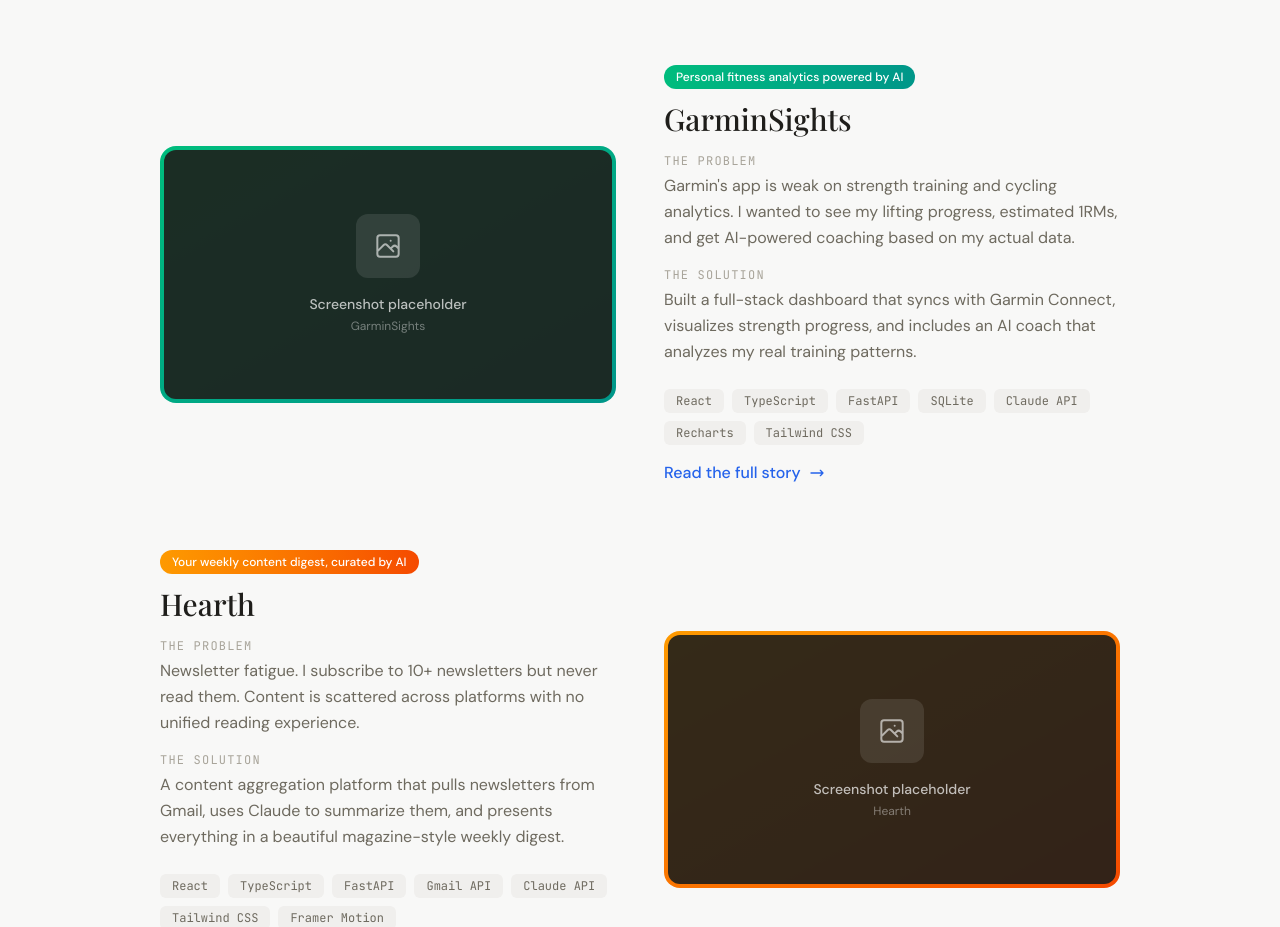
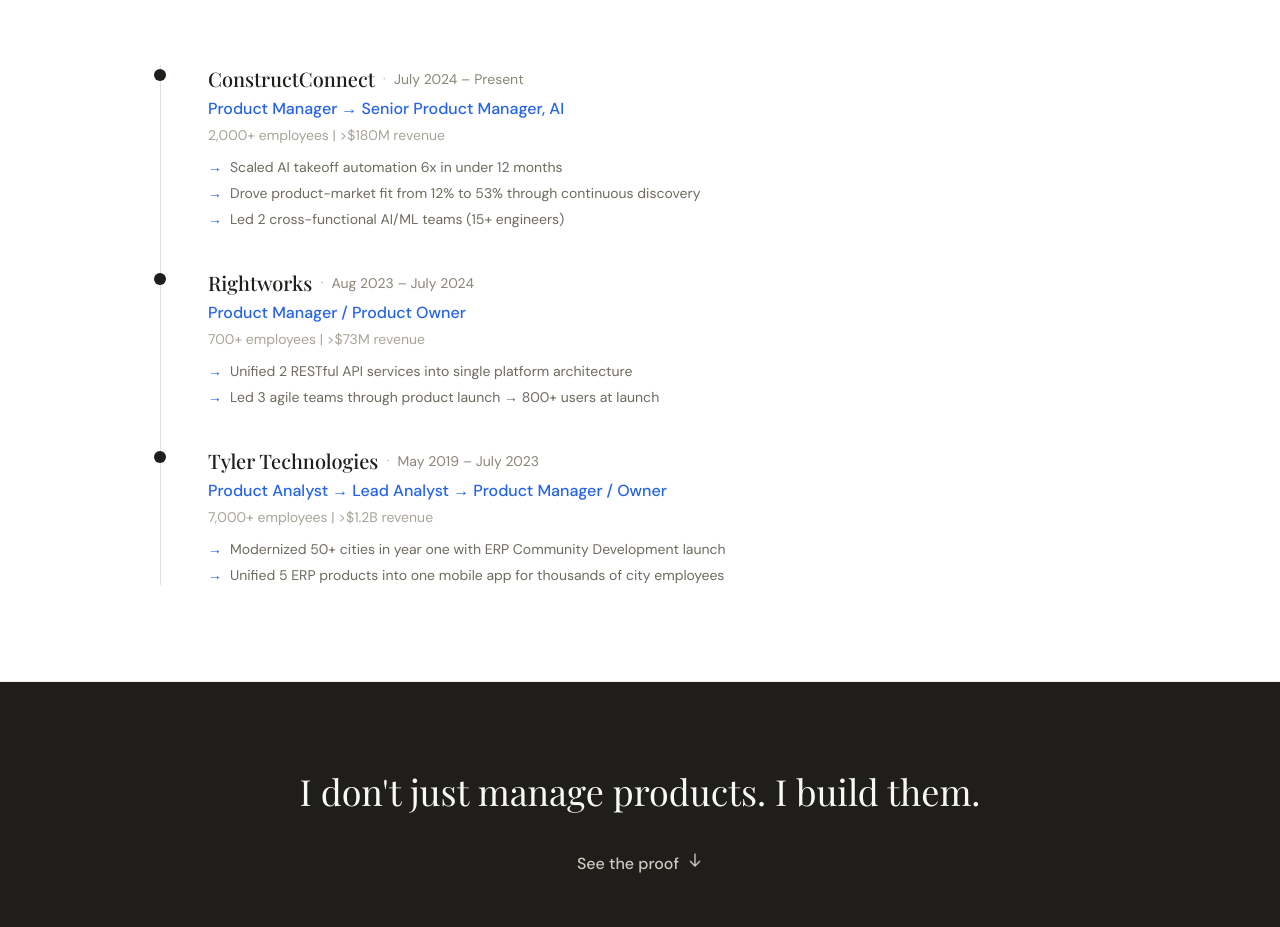
Before and after one commit to BlakeB-PM/ProductbyBlake, a React (Vite) app: page / in a window 1280 px wide. Shown: the part 1870-2797 px from the top of the page. Built offline with nearby package versions, Linux system fonts and the light colour scheme; a web font is replaced by a local one.

Commit message:
google analytics and layout changes

```diff
--- a/index.html
+++ b/index.html
@@ -11,6 +11,15 @@
     <link rel="preconnect" href="https://fonts.googleapis.com">
     <link rel="preconnect" href="https://fonts.gstatic.com" crossorigin>
     <link href="https://fonts.googleapis.com/css2?family=DM+Sans:ital,opsz,wght@0,9..40,300;0,9..40,400;0,9..40,500;0,9..40,600;0,9..40,700;1,9..40,400&family=JetBrains+Mono:wght@400;500&family=Playfair+Display:ital,wght@0,400;0,500;0,600;0,700;1,400&display=swap" rel="stylesheet">
+    <!-- Google tag (gtag.js) -->
+    <script async src="https://www.googletagmanager.com/gtag/js?id=G-MPR09XGMX0"></script>
+    <script>
+      window.dataLayer = window.dataLayer || [];
+      function gtag(){dataLayer.push(arguments);}
+      gtag('js', new Date());
+
+      gtag('config', 'G-MPR09XGMX0');
+    </script>
   </head>
   <body>
     <div id="root"></div>
--- a/src/components/Experience.tsx
+++ b/src/components/Experience.tsx
@@ -4,34 +4,31 @@
       company: 'ConstructConnect',
       role: 'Product Manager → Senior Product Manager, AI',
       period: 'July 2024 – Present',
-      description: '2,000+ person pre-construction tech | >$180M revenue',
+      description: '2,000+ employees | >$180M revenue',
       highlights: [
         'Scaled AI takeoff automation 6x in under 12 months',
         'Drove product-market fit from 12% to 53% through continuous discovery',
-        'Led 2 cross-functional AI/ML teams (15+ engineers) building computer vision and LLM solutions',
-        'Reduced workflow time from 3 days to 30 minutes through 20% increase in accuracy improvements',
+        'Led 2 cross-functional AI/ML teams (15+ engineers)',
       ],
     },
     {
       company: 'Rightworks',
       role: 'Product Manager / Product Owner',
       period: 'Aug 2023 – July 2024',
-      description: '700+ person accounting cloud services | >$73M revenue',
+      description: '700+ employees | >$73M revenue',
       highlights: [
-        'Consolidated 2 RESTful API services into unified platform architecture',
-        'Designed scalable data pipeline for centralized access across accounting systems',
-        'Led 3 agile teams through product launch achieving 800+ users at launch',
+        'Unified 2 RESTful API services into single platform architecture',
+        'Led 3 agile teams through product launch → 800+ users at launch',
       ],
     },
     {
       company: 'Tyler Technologies',
       role: 'Product Analyst → Lead Analyst → Product Manager / Owner',
       period: 'May 2019 – July 2023',
-      description: '7,000+ person government tech | >$1.2B revenue',
+      description: '7,000+ employees | >$1.2B revenue',
       highlights: [
-        'Modernized 50+ cities in year one by launching an ERP Community Development product',
+        'Modernized 50+ cities in year one with ERP Community Development launch',
         'Unified 5 ERP products into one mobile app for thousands of city employees',
-        'Directed product across 5 development teams (30+ engineers)',
       ],
     },
   ]
@@ -53,54 +50,15 @@
           </p>
         </div>
 
-        {/* Timeline */}
-        <div className="relative">
-          {/* Vertical line */}
-          <div className="absolute left-0 md:left-1/2 top-0 bottom-0 w-px bg-ink-200 hidden md:block" />
+        {/* Single-column Timeline */}
+        <div className="relative pl-8 md:pl-12">
+          {/* Vertical line - left edge */}
+          <div className="absolute left-0 top-0 bottom-0 w-px bg-ink-200" />
 
-          <div className="space-y-12">
-            {experiences.map((exp, index) => (
-              <ExperienceCard key={exp.company} experience={exp} index={index} />
+          <div className="space-y-10">
+            {experiences.map((exp) => (
+              <ExperienceCard key={exp.company} experience={exp} />
             ))}
-          </div>
-        </div>
-
-        {/* Skills */}
-        <div className="mt-20 pt-12 border-t border-ink-100">
-          <p className="font-mono text-xs uppercase tracking-widest text-ink-400 mb-6">Skills & Tools</p>
-          <div className="grid md:grid-cols-3 gap-6">
-            <SkillCategory
-              title="AI/ML Concepts"
-              skills={['Model evaluation (Precision, Recall, F1)', 'Computer Vision', 'LLMs & Prompt Engineering']}
-            />
-            <SkillCategory
-              title="Technical"
-              skills={['Python', 'SQL', 'Cursor', 'GitHub', 'RESTful APIs', 'Postman', 'Data Pipelines']}
-            />
-            <SkillCategory
-              title="Product Tools"
-              skills={['Dovetail', 'Jira', 'Confluence', 'Figma', 'Pendo', 'Claude', 'Notion']}
-            />
-          </div>
-        </div>
-
-        {/* Education */}
-        <div className="mt-12 pt-12 border-t border-ink-100">
-          <div className="flex flex-col md:flex-row md:items-center gap-4 md:gap-8">
-            <div className="flex-shrink-0">
-              <span className="font-mono text-xs uppercase tracking-widest text-ink-400">Education</span>
-            </div>
-            <div className="flex-1">
-              <h3 className="font-serif text-xl font-medium text-ink-900">
-                Texas Tech University
-              </h3>
-              <p className="text-ink-600">
-                B.S. Economics | Concentrations: Computer Science & Mathematics | <span className="italic">Magna Cum Laude</span>
-              </p>
-            </div>
-            <div className="text-ink-500 text-sm">
-              December 2019
-            </div>
           </div>
         </div>
       </div>
@@ -116,27 +74,24 @@
   highlights: string[]
 }
 
-function ExperienceCard({ experience, index }: { experience: ExperienceType; index: number }) {
-  const isEven = index % 2 === 0
+function ExperienceCard({ experience }: { experience: ExperienceType }) {
+  return (
+    <div className="relative">
+      {/* Timeline dot - left edge */}
+      <div className="absolute -left-8 md:-left-12 top-1 w-3 h-3 bg-ink-900 rounded-full transform -translate-x-1/2" />
 
-  return (
-    <div className={`relative grid md:grid-cols-2 gap-8 ${isEven ? '' : 'md:text-right'}`}>
-      {/* Timeline dot */}
-      <div className="absolute left-0 md:left-1/2 top-0 w-3 h-3 bg-ink-900 rounded-full transform md:-translate-x-1/2 hidden md:block" />
-
-      {/* Content */}
-      <div className={`${isEven ? 'md:pr-12' : 'md:col-start-2 md:pl-12 md:text-left'}`}>
-        <div className="bg-ink-50 rounded-xl p-6 border border-ink-100 hover:border-ink-200 transition-colors">
-          <div className="flex flex-wrap items-center gap-2 mb-2">
+      {/* Content - minimal style, no card background */}
+      <div>
+        <div className="flex flex-wrap items-center gap-2 mb-1">
           <span className="font-serif text-xl font-medium text-ink-900">{experience.company}</span>
           <span className="text-ink-300">·</span>
           <span className="text-sm text-ink-500">{experience.period}</span>
         </div>
 
         <p className="font-medium text-accent mb-1">{experience.role}</p>
-          <p className="text-xs text-ink-400 mb-4">{experience.description}</p>
+        <p className="text-sm text-ink-400 mb-3">{experience.description}</p>
 
-          <ul className="space-y-2">
+        <ul className="space-y-1.5">
           {experience.highlights.map((highlight, i) => (
             <li key={i} className="flex gap-2 text-sm text-ink-600">
               <span className="text-accent flex-shrink-0">→</span>
@@ -146,27 +101,5 @@
         </ul>
       </div>
     </div>
-
-      {/* Empty column for alternating layout */}
-      <div className={isEven ? 'hidden md:block' : 'hidden md:block md:col-start-1 md:row-start-1'} />
-    </div>
   )
 }
-
-function SkillCategory({ title, skills }: { title: string; skills: string[] }) {
-  return (
-    <div>
-      <h4 className="font-medium text-ink-900 mb-3">{title}</h4>
-      <div className="flex flex-wrap gap-2">
-        {skills.map((skill) => (
-          <span
-            key={skill}
-            className="px-3 py-1.5 text-sm bg-ink-100 text-ink-700 rounded-lg"
-          >
-            {skill}
-          </span>
-        ))}
-      </div>
-    </div>
-  )
-}
--- a/src/components/HomePage.tsx
+++ b/src/components/HomePage.tsx
@@ -1,7 +1,9 @@
 import { Hero } from './Hero'
 import { About } from './About'
+import { Experience } from './Experience'
+import { Transition } from './Transition'
 import { Projects } from './Projects'
-import { Experience } from './Experience'
+import { SkillsEducation } from './SkillsEducation'
 import { Contact } from './Contact'
 
 export function HomePage() {
@@ -9,8 +11,10 @@
     <>
       <Hero />
       <About />
+      <Experience />
+      <Transition />
       <Projects />
-      <Experience />
+      <SkillsEducation />
       <Contact />
     </>
   )
--- /dev/null
+++ b/src/components/SkillsEducation.tsx
@@ -0,0 +1,64 @@
+export function SkillsEducation() {
+  return (
+    <section id="skills" className="py-24 bg-white border-y border-ink-100">
+      <div className="section-container">
+        {/* Skills */}
+        <div className="mb-16">
+          <p className="font-mono text-xs uppercase tracking-widest text-ink-400 mb-6">Skills & Tools</p>
+          <div className="grid md:grid-cols-3 gap-6">
+            <SkillCategory
+              title="AI/ML Concepts"
+              skills={['Model evaluation (Precision, Recall, F1)', 'Computer Vision', 'LLMs & Prompt Engineering']}
+            />
+            <SkillCategory
+              title="Technical"
+              skills={['Python', 'SQL', 'Cursor', 'GitHub', 'RESTful APIs', 'Postman', 'Data Pipelines']}
+            />
+            <SkillCategory
+              title="Product Tools"
+              skills={['Dovetail', 'Jira', 'Confluence', 'Figma', 'Pendo', 'Claude', 'Notion']}
+            />
+          </div>
+        </div>
+
+        {/* Education */}
+        <div className="pt-12 border-t border-ink-100">
+          <div className="flex flex-col md:flex-row md:items-center gap-4 md:gap-8">
+            <div className="flex-shrink-0">
+              <span className="font-mono text-xs uppercase tracking-widest text-ink-400">Education</span>
+            </div>
+            <div className="flex-1">
+              <h3 className="font-serif text-xl font-medium text-ink-900">
+                Texas Tech University
+              </h3>
+              <p className="text-ink-600">
+                B.S. Economics | Concentrations: Computer Science & Mathematics | <span className="italic">Magna Cum Laude</span>
+              </p>
+            </div>
+            <div className="text-ink-500 text-sm">
+              December 2019
+            </div>
+          </div>
+        </div>
+      </div>
+    </section>
+  )
+}
+
+function SkillCategory({ title, skills }: { title: string; skills: string[] }) {
+  return (
+    <div>
+      <h4 className="font-medium text-ink-900 mb-3">{title}</h4>
+      <div className="flex flex-wrap gap-2">
+        {skills.map((skill) => (
+          <span
+            key={skill}
+            className="px-3 py-1.5 text-sm bg-ink-100 text-ink-700 rounded-lg"
+          >
+            {skill}
+          </span>
+        ))}
+      </div>
+    </div>
+  )
+}
--- /dev/null
+++ b/src/components/Transition.tsx
@@ -0,0 +1,24 @@
+export function Transition() {
+  return (
+    <section className="py-20 bg-ink-900">
+      <div className="section-container">
+        <div className="text-center">
+          <p className="font-serif text-2xl md:text-3xl lg:text-4xl text-ink-50 leading-relaxed max-w-3xl mx-auto">
+            I don't just manage products. I build them.
+          </p>
+          <div className="mt-8 flex justify-center">
+            <a
+              href="#projects"
+              className="inline-flex items-center gap-2 text-ink-300 hover:text-ink-50 transition-colors font-medium"
+            >
+              <span>See the proof</span>
+              <svg className="w-4 h-4 animate-bounce" fill="none" stroke="currentColor" viewBox="0 0 24 24">
+                <path strokeLinecap="round" strokeLinejoin="round" strokeWidth={2} d="M19 14l-7 7m0 0l-7-7m7 7V3" />
+              </svg>
+            </a>
+          </div>
+        </div>
+      </div>
+    </section>
+  )
+}
```
Also changed, not shown: src/components/Hero.tsx (+4 -4 lines), 1 other file (tests, documents, lock files or other folders). Lines whose indentation alone changed are shown as unchanged.
